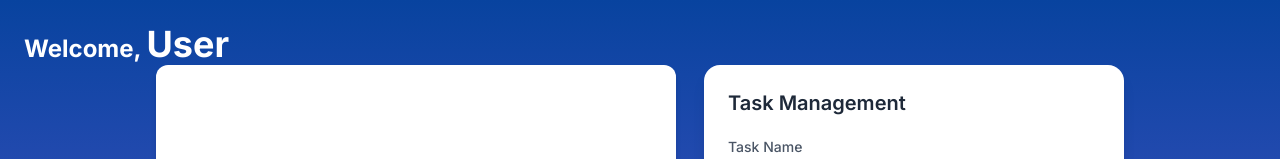
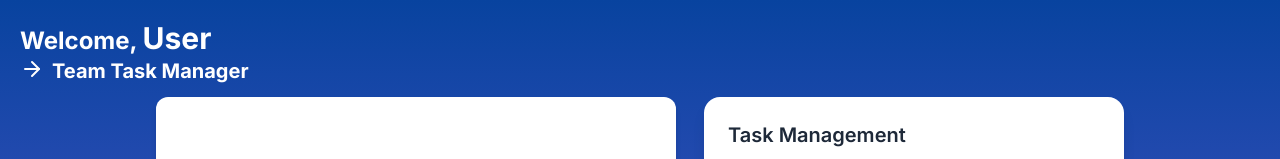
Before and after one commit to PREETH26/Pomodoro_Pro, a React (Vite) app in the folder Frontend/: page /personal in a window 1280 px wide. Shown: the top 159 px of the page. Built offline with nearby package versions, Linux system fonts and the light colour scheme; no server answers.

Commit message:
some minor changes

```diff
--- a/Frontend/Pages/Hero.jsx
+++ b/Frontend/Pages/Hero.jsx
@@ -20,7 +20,7 @@ export default function Hero() {
 
       <div className="flex flex-col items-center pt-48 px-6">
         <button
-          onClick={() => navigate("/signup")}
+          onClick={() => navigate("/login")}
           className="w-52 h-52 rounded-full border-4 border-blue-300 flex items-center justify-center text-xl font-extrabold bg-blue-500 hover:bg-blue-600 transition shadow-xl hover:scale-105 hover:shadow-2xl"
         >
           GET STARTED
--- a/Frontend/Pages/TasksPage.jsx
+++ b/Frontend/Pages/TasksPage.jsx
@@ -3,6 +3,8 @@ import Timer from "../Components/Timer2";
 import TaskManagement from "../Components/TaskManagement";
 import TaskHistory from "../Components/TaskHistory";
 import { fetchTasks, createTask, updateTask, deleteTask } from "../api/tasks";
+import { Link } from "react-router";
+import { ArrowRight } from 'lucide-react';
 
 export default function TasksPage() {
   const [tasks, setTasks] = useState([]);
@@ -118,9 +120,13 @@ export default function TasksPage() {
   };
 
   return (
-    <div className="min-h-screen flex flex-col items-center p-6 text-black">
+    <div className="min-h-screen flex flex-col items-center p-5 text-black">
       <h1 className="text-white self-start font-bold text-2xl">
-        Welcome, <span className="text-4xl">{userName || "User"}</span>
+        Welcome, <span className="text-3xl">{userName || "User"}</span>
+      </h1>
+      <h1 className="text-white self-start font-bold text-xl flex mb-3">
+        <ArrowRight />
+        <Link to="/teams" className="ml-2 hover:text-blue-300">Team Task Manager</Link>
       </h1>
 
       <div className="flex gap-7">
--- a/Frontend/Pages/TeamTasksPage.jsx
+++ b/Frontend/Pages/TeamTasksPage.jsx
@@ -2,6 +2,9 @@ import { useState } from "react";
 import Timer from "../Components/Timer2";
 import TeamTaskManagement from "../Components/TeamTaskManagement";
 import TeamTaskHistory from "../Components/TeamTaskHistory";
+import axios from "axios";
+import { Link } from "react-router";
+import { ArrowRight } from 'lucide-react';
 
 export default function TeamTasksPage() {
   const [tasks, setTasks] = useState([]);
@@ -66,8 +69,15 @@ export default function TeamTasksPage() {
   };
 
   return (
-    <div className="min-h-screen p-6 text-black flex flex-col items-center">
-      <h1 className="text-white mb-6 text-xl text-center"><span className="font-semibold text-2xl">Team Task</span> <br/>Dashboard</h1>
+    <div className="min-h-screen p-5 text-black flex flex-col items-center">
+      <h1 className="text-white self-start font-bold text-xl flex ">
+        <ArrowRight />
+        <Link to="/personal" className="ml-2 hover:text-blue-300">Personal Task Manager</Link>
+      </h1>
+      <h1 className="text-white mb-6 text-xl text-center">
+        <span className="font-semibold text-2xl">Team Task</span> <br />
+        Dashboard
+      </h1>
 
       <div className="flex gap-8">
      <Timer activeTask={activeTask} onComplete={handlePomodoroComplete} />
--- a/Frontend/package.json
+++ b/Frontend/package.json
@@ -12,6 +12,7 @@
   "dependencies": {
     "@tailwindcss/vite": "^4.1.12",
     "axios": "^1.11.0",
+    "lucide-react": "^0.540.0",
     "react": "^19.1.1",
     "react-dom": "^19.1.1",
     "react-router": "^7.8.1",
```
Also changed, not shown: 1 other file (tests, documents, lock files or other folders).
